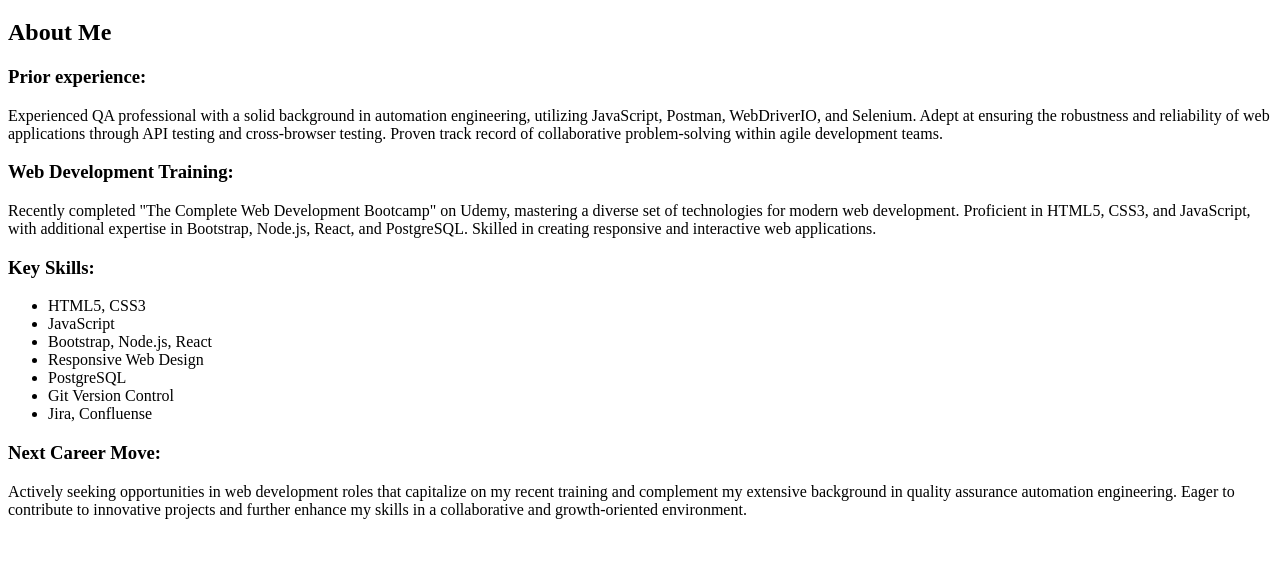
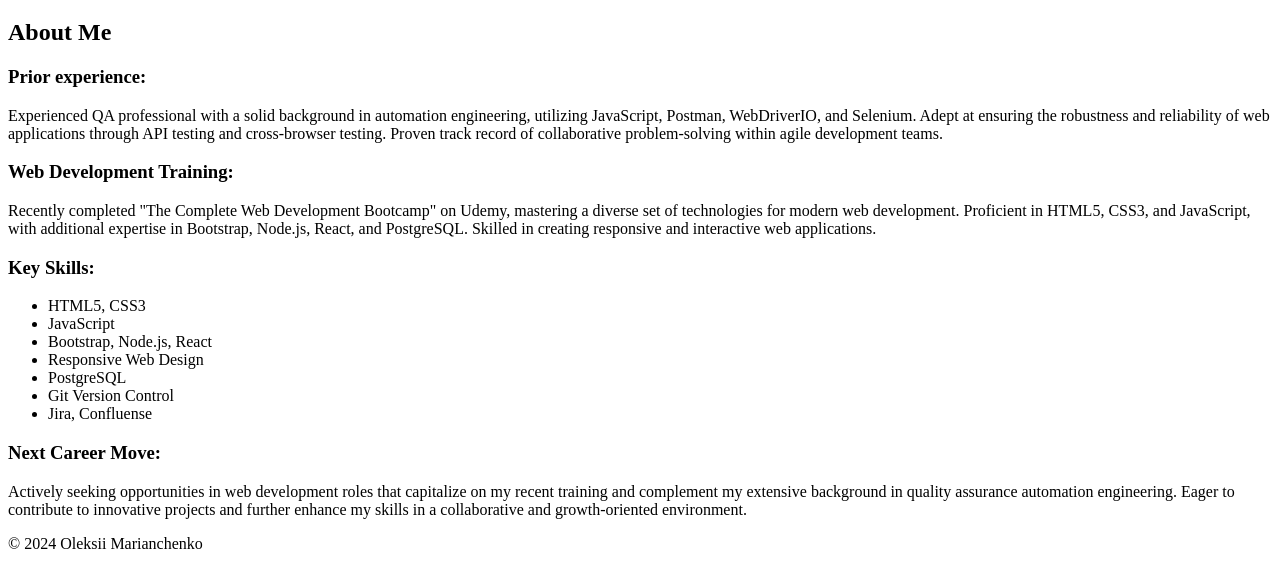
Before and after one commit to AlexWork93/FullStack_WithAngela, a plain HTML site: page index.html in a window 1280 px wide. Shown: the part 61-648 px from the top of the page. Drawn offline with Linux system fonts and the light colour scheme.

Commit message:
add footer

```diff
--- a/index.html
+++ b/index.html
@@ -51,5 +51,8 @@
       projects and further enhance my skills in a collaborative and
       growth-oriented environment.
     </p>
+    <footer>
+      <p>© 2024 Oleksii Marianchenko</p>
+    </footer>
   </body>
 </html>
```
